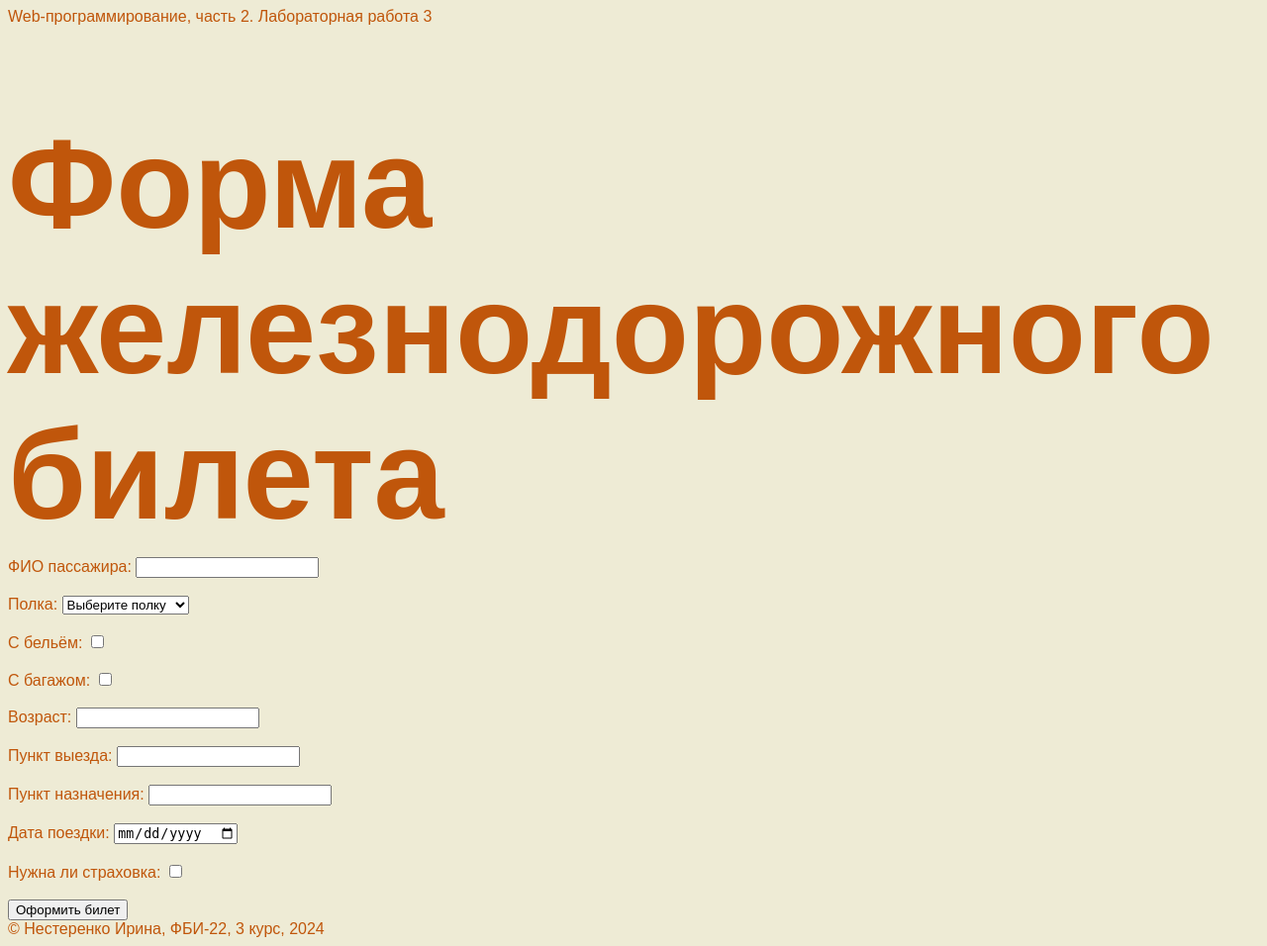
After one commit to nstrnkrn/web-programming-labs-2, a Flask app: page /lab3/ticket in a window 1280 px wide. The commit adds this page. Shown: the whole page at 99% size. Run offline with Flask 3, Linux system fonts and the light colour scheme.

Commit message:
Железнодорожный билет

```diff
--- a/lab3.py
+++ b/lab3.py
@@ -89,3 +89,57 @@ def settings():
         if font_weight:
             resp.set_cookie('font_weight', font_weight)
         return resp
+
+
+@lab3.route('/lab3/ticket', methods=['GET', 'POST'])
+def ticket():
+    if request.method == 'GET':
+        # Передаем пустой словарь errors при GET запросе
+        return render_template('lab3/ticket_form.html', errors={})
+
+    errors = {}
+    fio = request.form.get('fio')
+    if not fio:
+        errors['fio'] = 'Заполните поле ФИО'
+
+    shelf = request.form.get('shelf')
+    if not shelf:
+        errors['shelf'] = 'Выберите полку'
+
+    with_linen = request.form.get('with_linen')
+    with_baggage = request.form.get('with_baggage')
+    age = request.form.get('age')
+    if not age:
+        errors['age'] = 'Заполните поле возраста'
+    elif not age.isdigit() or not (1 <= int(age) <= 120):
+        errors['age'] = 'Возраст должен быть от 1 до 120 лет'
+
+    departure = request.form.get('departure')
+    if not departure:
+        errors['departure'] = 'Заполните поле пункта выезда'
+
+    destination = request.form.get('destination')
+    if not destination:
+        errors['destination'] = 'Заполните поле пункта назначения'
+
+    date = request.form.get('date')
+    if not date:
+        errors['date'] = 'Заполните поле даты поездки'
+
+    insurance = request.form.get('insurance')
+
+    if errors:
+        return render_template('lab3/ticket_form.html', errors=errors, fio=fio, shelf=shelf, with_linen=with_linen, with_baggage=with_baggage, age=age, departure=departure, destination=destination, date=date, insurance=insurance)
+
+    # Расчет цены
+    price = 1000 if int(age) >= 18 else 700
+    if shelf in ['нижняя', 'нижняя боковая']:
+        price += 100
+    if with_linen:
+        price += 75
+    if with_baggage:
+        price += 250
+    if insurance:
+        price += 150
+
+    return render_template('lab3/ticket.html', fio=fio, shelf=shelf, with_linen=with_linen, with_baggage=with_baggage, age=age, departure=departure, destination=destination, date=date, insurance=insurance, price=price)
--- a/templates/lab3/lab3.html
+++ b/templates/lab3/lab3.html
@@ -25,5 +25,9 @@
             <a href="/lab3/settings">Cookies</a>
         </li>
 
+        <li>
+            <a href="/lab3/ticket">Железнодорожный билет</a>
+        </li>
+
     </ol>
 {% endblock %}
--- /dev/null
+++ b/templates/lab3/ticket_form.html
@@ -0,0 +1,95 @@
+{% extends "base.html" %}
+
+{% block lab %} Лабораторная работа 3 {% endblock %}
+
+{% block main %}
+    <h1>Форма железнодорожного билета</h1>
+    <form method="POST">
+        <div>
+            <label for="fio">ФИО пассажира:</label>
+            <input type="text" id="fio" name="fio" value="{{ fio or '' }}">
+            {% if errors.fio %}
+                <div class="error">{{ errors.fio }}</div>
+            {% endif %}
+        </div>
+        <br>
+
+        <div>
+            <label for="shelf">Полка:</label>
+            <select id="shelf" name="shelf">
+                <option value="">Выберите полку</option>
+                <option value="нижняя" {% if shelf == 'нижняя' %}selected{% endif %}>Нижняя</option>
+                <option value="верхняя" {% if shelf == 'верхняя' %}selected{% endif %}>Верхняя</option>
+                <option value="верхняя боковая" {% if shelf == 'верхняя боковая' %}selected{% endif %}>Верхняя боковая</option>
+                <option value="нижняя боковая" {% if shelf == 'нижняя боковая' %}selected{% endif %}>Нижняя боковая</option>
+            </select>
+            {% if errors.shelf %}
+                <div class="error">{{ errors.shelf }}</div>
+            {% endif %}
+        </div>
+        <br>
+
+        <div>
+            <label for="with_linen">С бельём:</label>
+            <input type="checkbox" id="with_linen" name="with_linen" {% if with_linen %}checked{% endif %}>
+        </div>
+        <br>
+
+        <div>
+            <label for="with_baggage">С багажом:</label>
+            <input type="checkbox" id="with_baggage" name="with_baggage" {% if with_baggage %}checked{% endif %}>
+        </div>
+        <br>
+
+        <div>
+            <label for="age">Возраст:</label>
+            <input type="text" id="age" name="age" value="{{ age or '' }}">
+            {% if errors.age %}
+                <div class="error">{{ errors.age }}</div>
+            {% endif %}
+        </div>
+        <br>
+
+        <div>
+            <label for="departure">Пункт выезда:</label>
+            <input type="text" id="departure" name="departure" value="{{ departure or '' }}">
+            {% if errors.departure %}
+                <div class="error">{{ errors.departure }}</div>
+            {% endif %}
+        </div>
+        <br>
+
+        <div>
+            <label for="destination">Пункт назначения:</label>
+            <input type="text" id="destination" name="destination" value="{{ destination or '' }}">
+            {% if errors.destination %}
+                <div class="error">{{ errors.destination }}</div>
+            {% endif %}
+        </div>
+        <br>
+
+        <div>
+            <label for="date">Дата поездки:</label>
+            <input type="date" id="date" name="date" value="{{ date or '' }}">
+            {% if errors.date %}
+                <div class="error">{{ errors.date }}</div>
+            {% endif %}
+        </div>
+        <br>
+
+        <div>
+            <label for="insurance">Нужна ли страховка:</label>
+            <input type="checkbox" id="insurance" name="insurance" {% if insurance %}checked{% endif %}>
+        </div>
+        <br>
+
+        <button type="submit">Оформить билет</button>
+    </form>
+
+    {% if errors %}
+        <div>
+            <p>Отладочная информация:</p>
+            <p>Errors: {{ errors }}</p>
+        </div>
+    {% endif %}
+{% endblock %}
```
Also changed, not shown: templates/lab3/ticket.html (added, +20 -0 lines).
